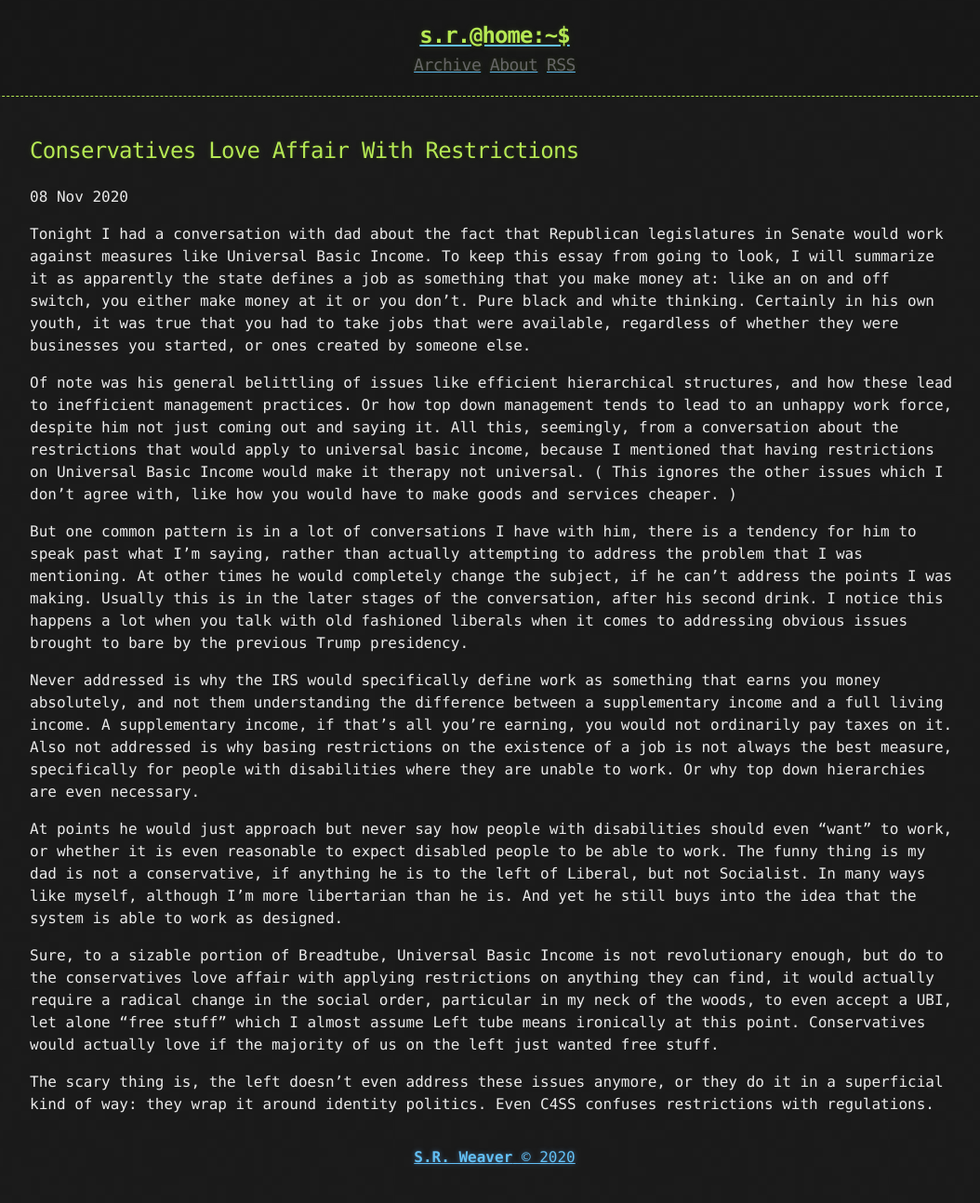
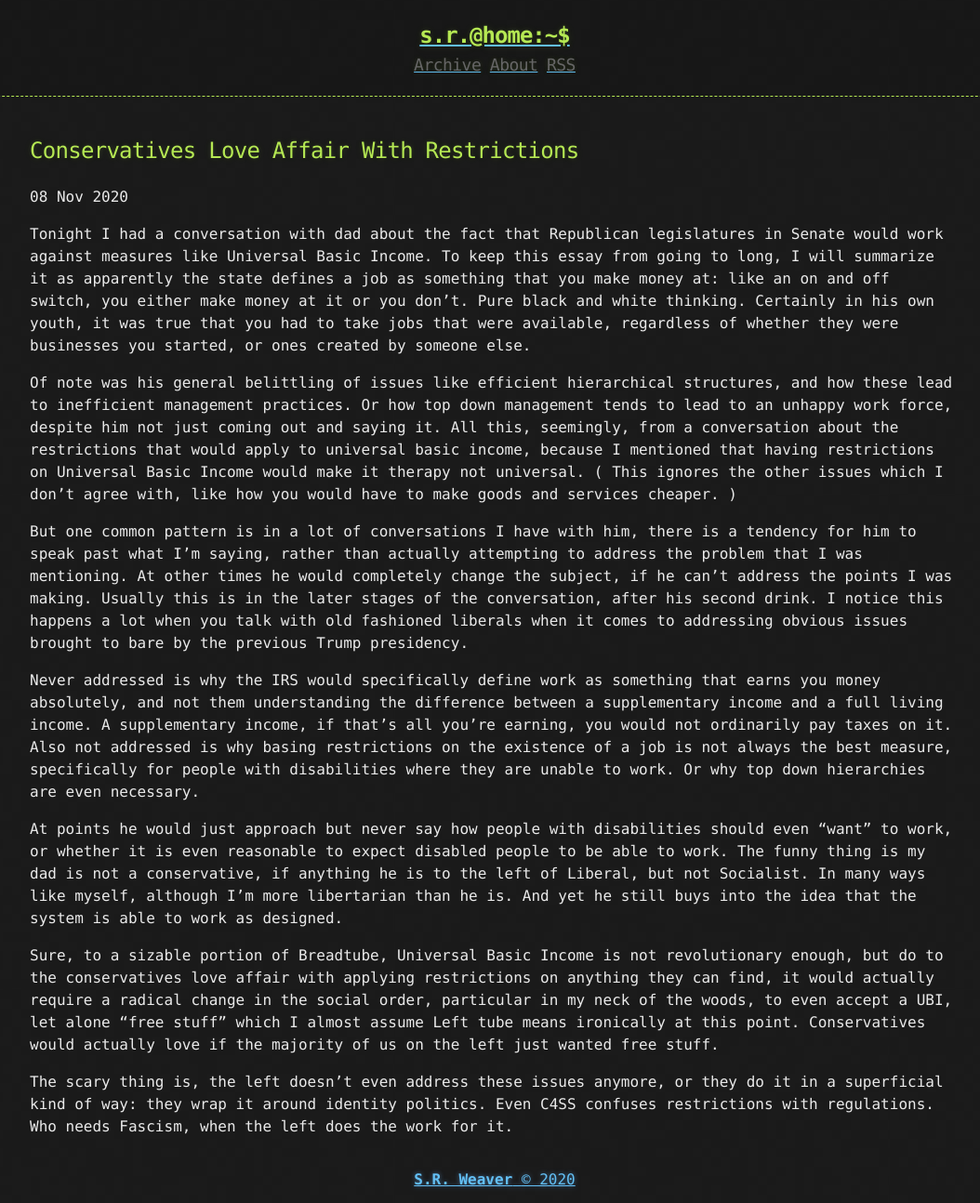
Before and after one commit to LWFlouisa/WeaverBlog, a Jekyll site: the page built from _posts/2020-11-08-conservativesloveaffairwithrestrictions.md, in a window 1280 px wide. Shown: the whole page at 93% size, without its empty margins (108-1162 px from the left). Built offline with Jekyll 4.4.1, drawn with Linux system fonts in a browser that asks for light colours; before the commit the page ends 1270 px from its top, so only the background shows below that.

Commit message:
Update 2020-11-08-conservativesloveaffairwithrestrictions.md

```diff
--- a/_posts/2020-11-08-conservativesloveaffairwithrestrictions.md
+++ b/_posts/2020-11-08-conservativesloveaffairwithrestrictions.md
@@ -2,7 +2,7 @@
 title: Conservatives Love Affair With Restrictions
 published: true
 ---
-Tonight I had a conversation with dad about the fact that Republican legislatures in Senate would work against measures like Universal Basic Income. To keep this essay from going to look, I will summarize it as apparently the state defines a job as something that you make money at: like an on and off switch, you either make money at it or you don’t. Pure black and white thinking. Certainly in his own youth, it was true that you had to take jobs that were available, regardless of whether they were businesses you started, or ones created by someone else.
+Tonight I had a conversation with dad about the fact that Republican legislatures in Senate would work against measures like Universal Basic Income. To keep this essay from going to long, I will summarize it as apparently the state defines a job as something that you make money at: like an on and off switch, you either make money at it or you don’t. Pure black and white thinking. Certainly in his own youth, it was true that you had to take jobs that were available, regardless of whether they were businesses you started, or ones created by someone else.
 
 Of note was his general belittling of issues like efficient hierarchical structures, and how these lead to inefficient management practices. Or how top down management tends to lead to an unhappy work force, despite him not just coming out and saying it. All this, seemingly, from a conversation about the restrictions that would apply to universal basic income, because I mentioned that having restrictions on Universal Basic Income would make it therapy not universal. ( This ignores the other issues which I don’t agree with, like how you would have to make goods and services cheaper. )
 
@@ -14,4 +14,4 @@ At points he would just approach but never say how people with disabilities shou
 
 Sure, to a sizable portion of Breadtube, Universal Basic Income is not revolutionary enough, but do to the conservatives love affair with applying restrictions on anything they can find, it would actually require a radical change in the social order, particular in my neck of the woods, to even accept a UBI, let alone “free stuff” which I almost assume Left tube means ironically at this point. Conservatives would actually love if the majority of us on the left just wanted free stuff.
 
-The scary thing is, the left doesn’t even address these issues anymore, or they do it in a superficial kind of way: they wrap it around identity politics. Even C4SS confuses restrictions with regulations.
+The scary thing is, the left doesn’t even address these issues anymore, or they do it in a superficial kind of way: they wrap it around identity politics. Even C4SS confuses restrictions with regulations. Who needs Fascism, when the left does the work for it.
```
